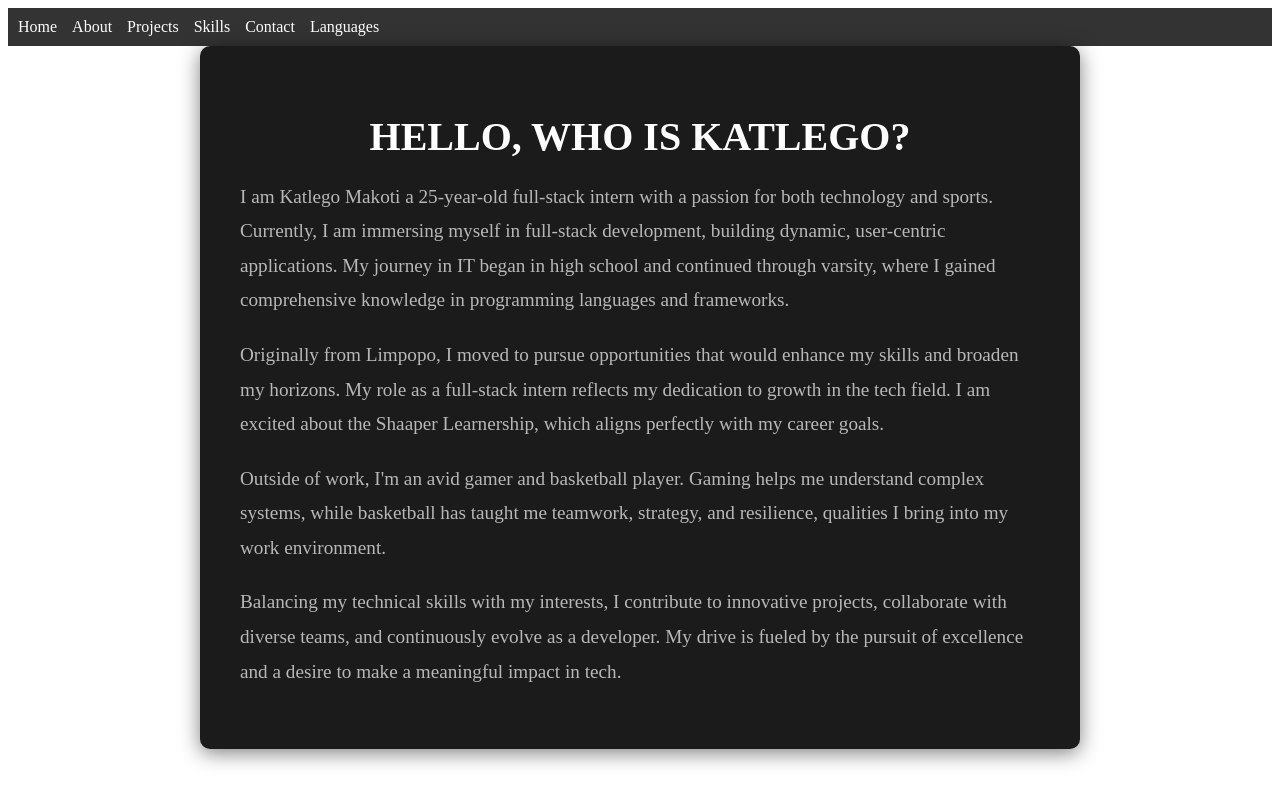
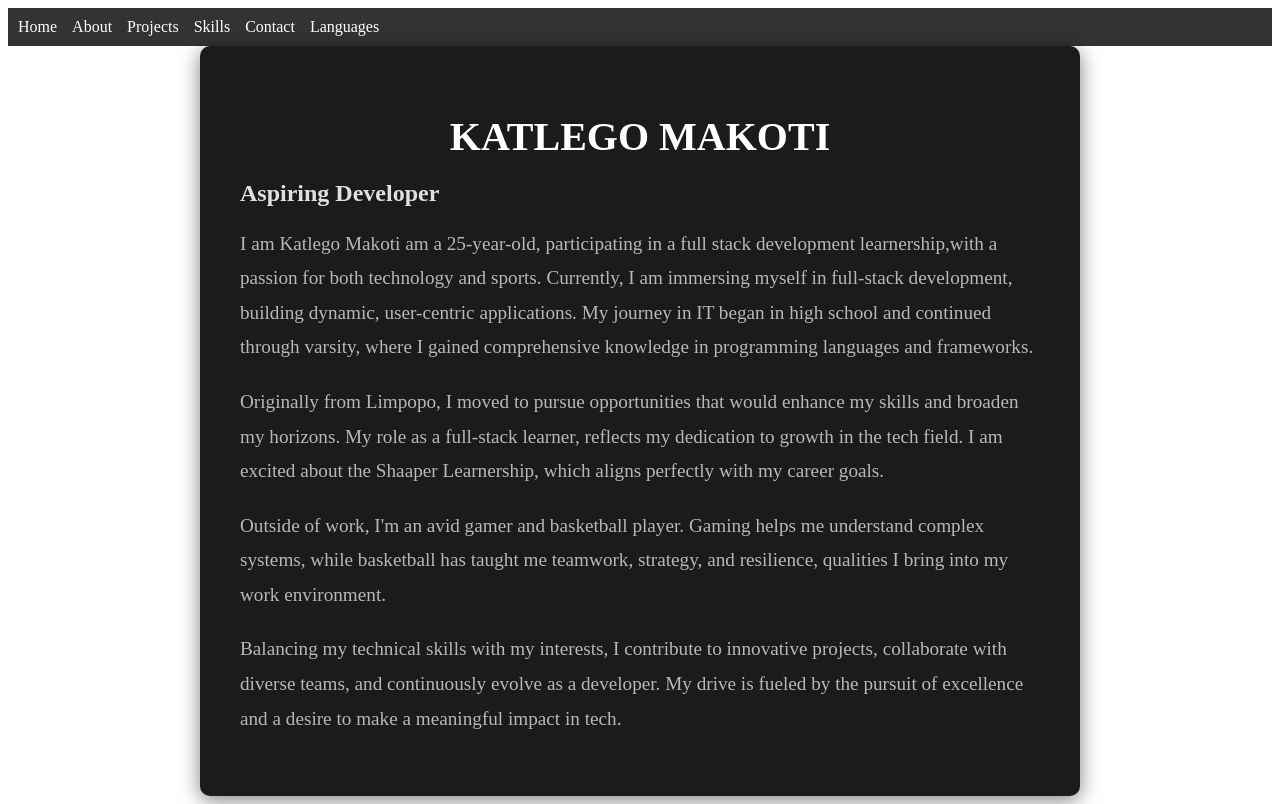
Before and after one commit to mekachi015/Personal-Portfolio, a Vue app: page / in a window 1280 px wide. Built offline with nearby package versions, Linux system fonts and the light colour scheme.

Commit message:
base portfolio

```diff
--- a/src/components/views/ContactView.vue
+++ b/src/components/views/ContactView.vue
@@ -1,7 +1,3 @@
-<script setup lang="ts">
- // Adjust the path if necessary
-</script>
-
 <template>
   <div class="contact-page">
     <h1 class="title">Hello, this is the Contact page</h1>
@@ -34,7 +30,7 @@
     </div>
 
     <!-- Contact form component -->
-    <QueryForm />
+
   </div>
 </template>
 
--- a/src/components/views/HomeView.vue
+++ b/src/components/views/HomeView.vue
@@ -1,10 +1,11 @@
 <template>
     <div class="about-container">
-      <h1>Hello, who is katlego?</h1>
+      <h1>Katlego Makoti</h1>
+      <h2>Aspiring Developer</h2>
       <div class="content">
-        <p class="fade-in">I am Katlego Makoti a 25-year-old full-stack intern with a passion for both technology and sports. Currently, I am immersing myself in full-stack development, building dynamic, user-centric applications. My journey in IT began in high school and continued through varsity, where I gained comprehensive knowledge in programming languages and frameworks.</p>
+        <p class="fade-in">I am Katlego Makoti am a 25-year-old, participating in a full stack development learnership,with a passion for both technology and sports. Currently, I am immersing myself in full-stack development, building dynamic, user-centric applications. My journey in IT began in high school and continued through varsity, where I gained comprehensive knowledge in programming languages and frameworks.</p>
 
-        <p class="fade-in delay-1">Originally from Limpopo, I moved to pursue opportunities that would enhance my skills and broaden my horizons. My role as a full-stack intern reflects my dedication to growth in the tech field. I am excited about the Shaaper Learnership, which aligns perfectly with my career goals.</p>
+        <p class="fade-in delay-1">Originally from Limpopo, I moved to pursue opportunities that would enhance my skills and broaden my horizons. My role as a full-stack learner, reflects my dedication to growth in the tech field. I am excited about the Shaaper Learnership, which aligns perfectly with my career goals.</p>
 
         <p class="fade-in delay-2">Outside of work, I'm an avid gamer and basketball player. Gaming helps me understand complex systems, while basketball has taught me teamwork, strategy, and resilience, qualities I bring into my work environment.</p>
 
```
